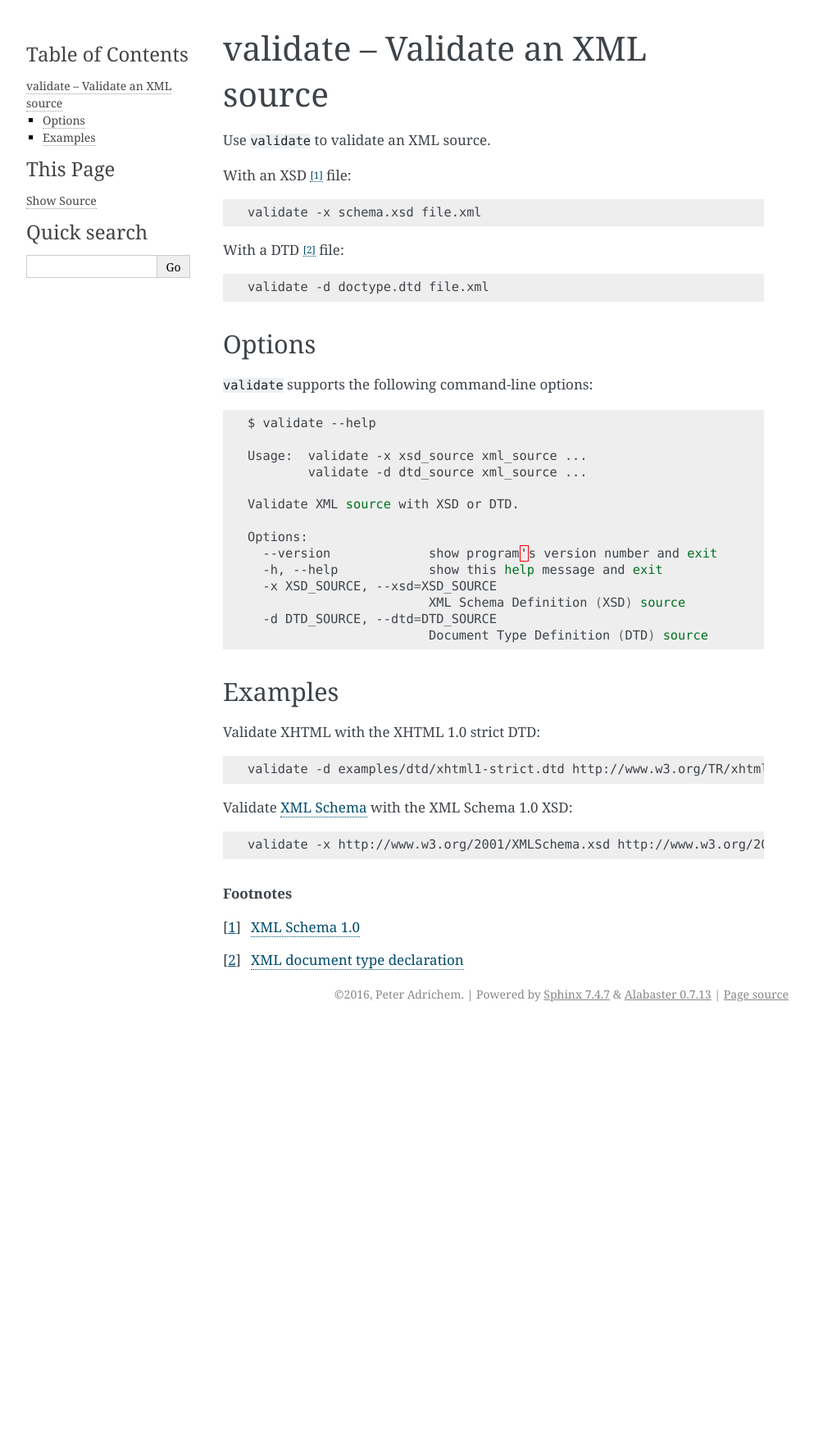
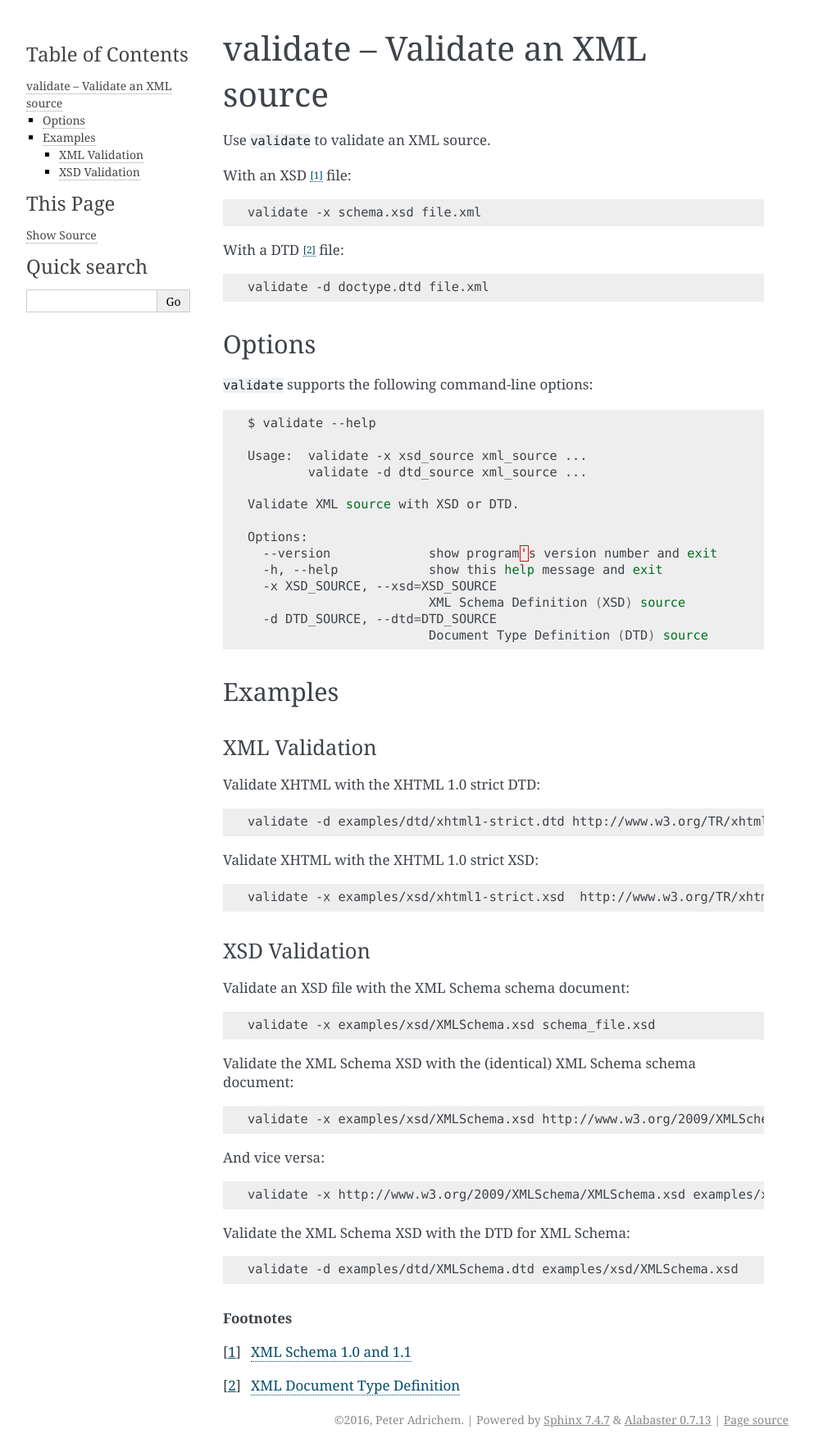
Before and after one commit to peteradrichem/Xul, a Sphinx documentation site: the page built from docs/validate.rst, in a window 1280 px wide. Shown: the whole page at 82% size, without its empty margins (148-1141 px from the left). Built offline with Sphinx 7.4.7, drawn with Linux system fonts in a browser that asks for light colours; before the commit the page ends 1252 px from its top, so only the background shows below that.

Commit message:
Added XML and XSD validation examples (XML Schema 1.1). Document Type Definition link

```diff
--- a/docs/validate.rst
+++ b/docs/validate.rst
@@ -7,11 +7,19 @@ validate -- Validate an XML source
 
 Use ``validate`` to validate an XML source.
 
+.. index::
+   single: XSD
+   single: XML Schema Definition
+
 With an XSD [#]_ file:
 
 .. code:: bash
 
    validate -x schema.xsd file.xml
+
+.. index::
+   single: DTD
+   single: Document Type Definition
 
 With a DTD [#]_ file:
 
@@ -46,9 +54,9 @@ Options
 Examples
 --------
 
-.. index::
-   single: DTD
-   single: Document Type Definition
+--------------
+XML Validation
+--------------
 
 Validate XHTML with the XHTML 1.0 strict DTD:
 
@@ -56,18 +64,42 @@ Validate XHTML with the XHTML 1.0 strict DTD:
 
    validate -d examples/dtd/xhtml1-strict.dtd http://www.w3.org/TR/xhtml1
 
-.. index::
-   single: XSD
-   single: XML Schema Definition
-
-Validate `XML Schema <http://www.w3.org/XML/Schema>`_ with the XML Schema 1.0 XSD:
+Validate XHTML with the XHTML 1.0 strict XSD:
 
 .. code:: bash
 
-   validate -x http://www.w3.org/2001/XMLSchema.xsd http://www.w3.org/2001/XMLSchema.xsd
+   validate -x examples/xsd/xhtml1-strict.xsd  http://www.w3.org/TR/xhtml1
+
+--------------
+XSD Validation
+--------------
+
+Validate an XSD file with the XML Schema schema document:
+
+.. code:: bash
+
+   validate -x examples/xsd/XMLSchema.xsd schema_file.xsd
+
+Validate the XML Schema XSD with the (identical) XML Schema schema document:
+
+.. code:: bash
+
+   validate -x examples/xsd/XMLSchema.xsd http://www.w3.org/2009/XMLSchema/XMLSchema.xsd
+
+And vice versa:
+
+.. code:: bash
+
+   validate -x http://www.w3.org/2009/XMLSchema/XMLSchema.xsd examples/xsd/XMLSchema.xsd
+
+Validate the XML Schema XSD with the DTD for XML Schema:
+
+.. code:: bash
+
+   validate -d examples/dtd/XMLSchema.dtd examples/xsd/XMLSchema.xsd
 
 
 .. rubric:: Footnotes
 
-.. [#] `XML Schema 1.0 <http://www.w3.org/XML/Schema>`_
-.. [#] `XML document type declaration <http://www.w3.org/TR/xml/#dt-doctype>`_
+.. [#] `XML Schema 1.0 and 1.1 <http://www.w3.org/XML/Schema>`_
+.. [#] `XML Document Type Definition <http://www.w3.org/TR/xml/#dtd>`_
```
